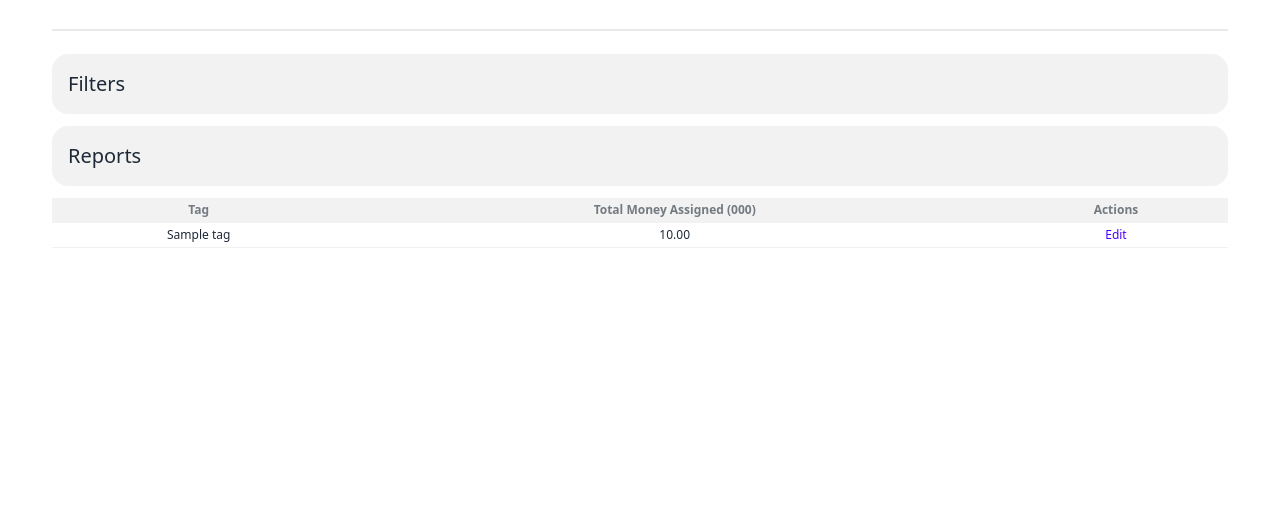
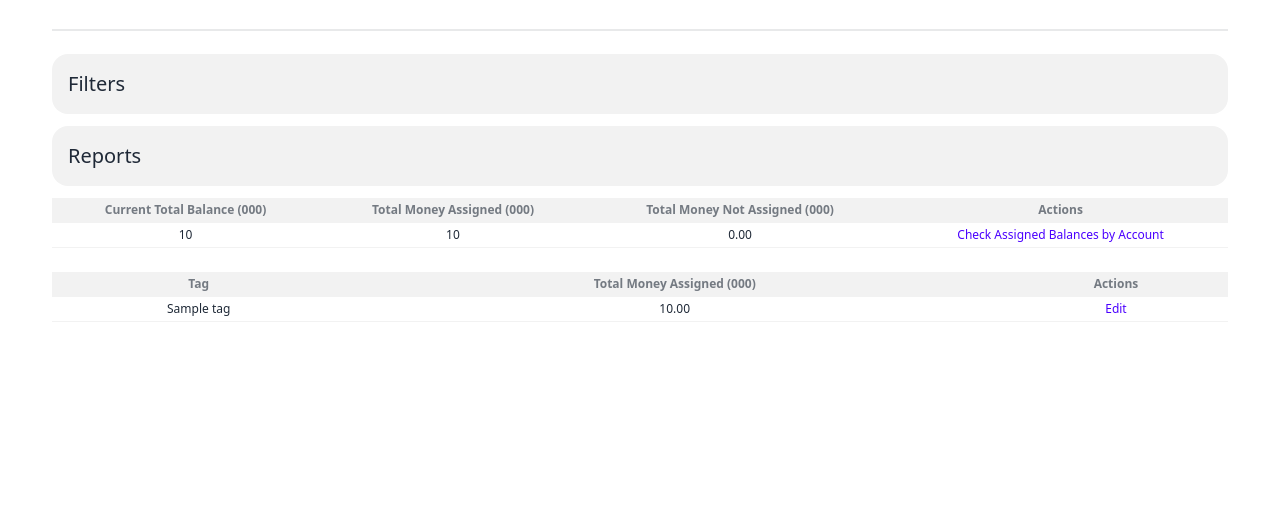
Before and after one commit to DiegoEfu/cash-flow, a Django app: page /tags/ in a window 1280 px wide. Shown: the part 246-767 px from the top of the page. Run offline with Django 4.2, Linux system fonts and the light colour scheme; a user stored in the database is signed in; tables that the repository leaves empty hold one stand-in row (values such as "Sample post"); some libraries are stand-ins or nearby versions.

Commit message:
add balances

```diff
--- a/core/templates/partials/tags/list.html
+++ b/core/templates/partials/tags/list.html
@@ -44,6 +44,7 @@
         </div>
     </div>
     <div class="collapse bg-base-200 mb-3">
+      <input type="checkbox" />
         <div class="collapse-title text-xl font-medium">Reports</div>
         <div class="collapse-content">
           <a href="#" class="btn btn-primary">Generate Money Distribution by Tag (PDF)</a>
@@ -51,7 +52,32 @@
     </div>
 
     <div class="table-wrapper">
-        <table class="table table-xs w-full text-center">
+        <table class="table table-xs text-center">
+            <thead>
+                <tr class="bg-base-200">
+                  <th>Current Total Balance ({{request.user.main_currency}})</th>
+                  <th>Total Money Assigned ({{request.user.main_currency}})</th>
+                  <th>Total Money Not Assigned ({{request.user.main_currency}})</th>
+                  <th>Actions</th>
+                </tr>
+            </thead>
+            <tbody id="items">
+                <tr>
+                  <td>{{current_balance|default:'0.00'}}</td>
+                  <td>{{assigned_balance|default:'0.00'}}</td>
+                  <td>{{not_assigned_balance|default:'0.00'}}</td>
+                  <td>
+                    <a href="#" class="text-primary hover:underline">Check Assigned Balances by Account</a>
+                  </td>
+                </tr>
+            </tbody>
+        </table>
+    </div>
+
+    <br>
+
+    <div class="table-wrapper">
+        <table class="table table-xs text-center">
             <thead>
                 <tr class="bg-base-200">
                     <th>Tag</th>
@@ -87,8 +113,6 @@
     <div id="loading-bars" class="htmx-indicator indicator-style">
       <span class="loading loading-bars loading-lg htmx-indicator"></span>
     </div>
-
-
 </div>
 
 <script>
--- a/core/views.py
+++ b/core/views.py
@@ -52,7 +52,7 @@ def welcome_view(request):
             else:
                 balance_last_month = 0
 
-            transactions = Transaction.objects.select_related('from_account__currency').filter(hold=False, date__month=previous_month) \
+            transactions = Transaction.objects.select_related('from_account__currency').filter(hold=False, date__month=previous_month, internal=False) \
                 .annotate(total=Sum('amount'), currency=F('from_account__currency')) \
                 .values('total', 'currency', 'transaction_type', 'opening')
 
@@ -516,6 +516,14 @@ class TagListView(GeneralListView):
                 'total': total
             })
 
+        cuentas = Account.objects.filter(owner=self.request.user, visible=True).annotate(total=Sum('current_balance')).values('currency','total')
+        context['current_balance']  = convert_all(cuentas, self.request.user.main_currency.currency.pk)
+
+        assigned_balance = MoneyTag.objects.filter(account__owner=self.request.user, account__visible=True).annotate(total=Sum('amount'), currency=F('account__currency__pk')).values('currency','total')
+        context['assigned_balance']  = convert_all(assigned_balance, self.request.user.main_currency.currency.pk)
+
+        context['not_assigned_balance'] = context['current_balance'] - context['assigned_balance']
+
         context['object_list'] = alt
         return context
 
--- a/static/css/styles.css
+++ b/static/css/styles.css
@@ -4,3 +4,17 @@
     left: 50%;
     z-index: 1000;
 }
+
+.table-wrapper {
+    overflow-y: scroll;
+    scrollbar-width: none; /* Firefox */
+    -ms-overflow-style: none;  /* Internet Explorer 10+ */
+}
+.table-wrapper::-webkit-scrollbar { /* WebKit */
+    width: 0;
+    height: 0;
+}
+
+a{
+    cursor: pointer;
+}
```
